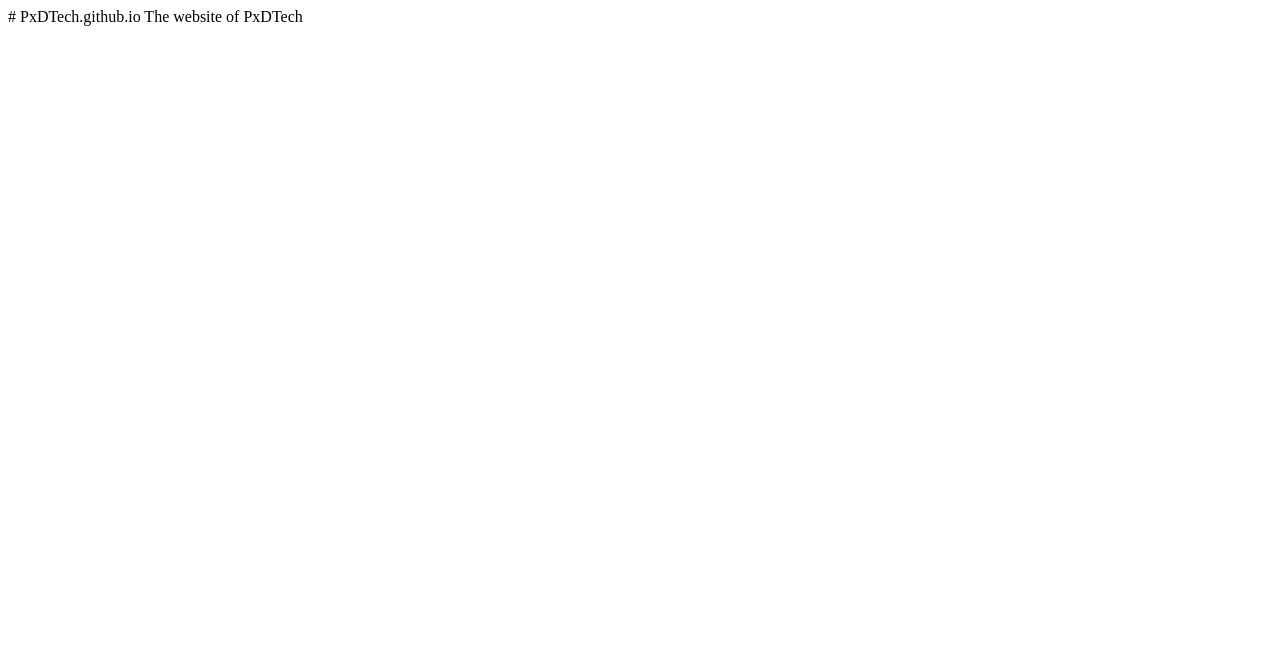
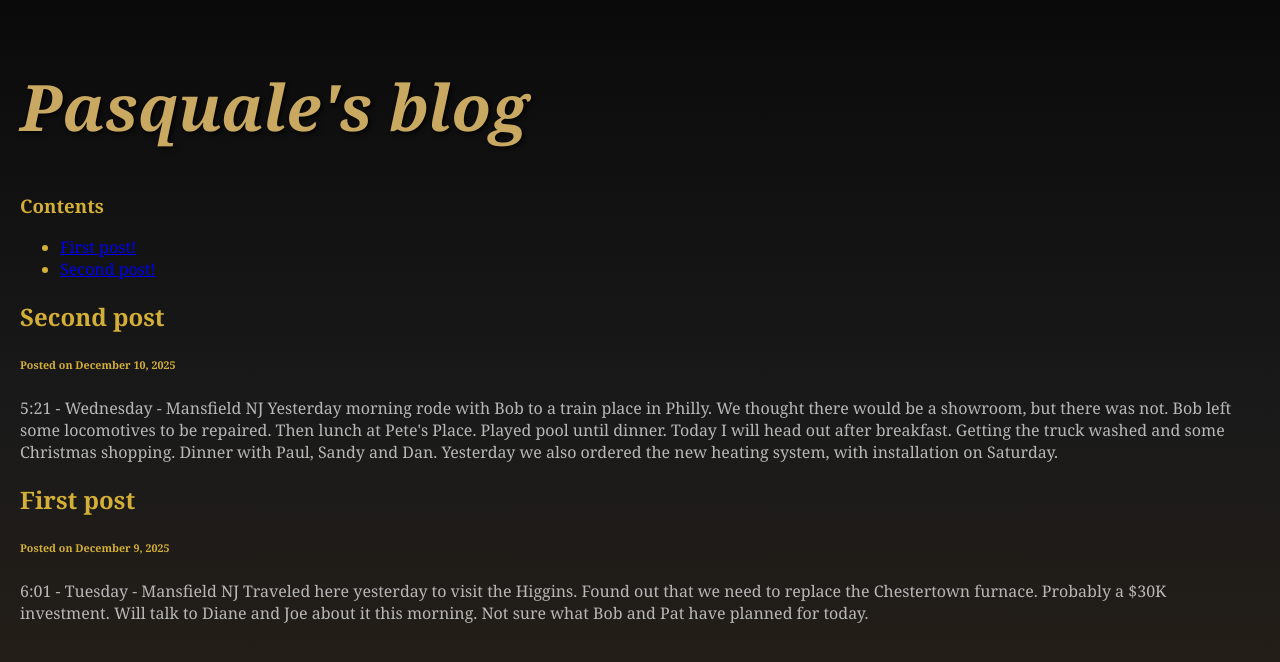
Before and after one commit to PxDTech/PxDTech.github.io, a plain HTML site: page index.html in a window 1280 px wide. Drawn offline with Linux system fonts and the light colour scheme.

Commit message:
Revamp index.html for blog layout and styling

```diff
--- a/index.html
+++ b/index.html
@@ -1,2 +1,61 @@
-# PxDTech.github.io
-The website of PxDTech
+<!DOCTYPE html>
+<html>
+    <head>
+        <meta charset="utf-8">
+        <title>Project: Blog</title>
+		<style>
+		body {
+			background: linear-gradient(to bottom, #0a0a0a, #1a1a1a, #2a2015);
+			min-height: 100vh;
+			margin: 0;
+			padding: 20px;
+			color: #d4af37; /* Golden text like torchlight */
+			font-family: 'Georgia', serif;
+    }
+
+    h1 {
+			color: #c9a961; /* Aged gold */
+			text-shadow: 2px 2px 4px rgba(0, 0, 0, 0.8);
+			font-size: 64px;
+			font-style: italic;
+			font-weight:bold;
+    }
+
+    p {
+			color: #b8b8b8; /* Stone gray text */
+    }
+
+		</style>
+    </head>
+    <body>
+
+        <h1>Pasquale's blog</h1>
+
+        <h3>Contents</h3>
+        <ul>
+            <li><a href="#first-post">First post!</a></li>
+			<li><a href="#second-post">Second post!</a></li>
+        </ul>
+
+		<h2 id=second-post>Second post</h2>
+        <h6>Posted on December 10, 2025</h6>
+
+        <p>5:21 - Wednesday - Mansfield NJ
+Yesterday morning rode with Bob to a train place in Philly. We thought there would be a showroom, but there was not.
+Bob left some locomotives to be repaired. Then lunch at Pete's Place. Played pool until dinner.
+Today I will head out after breakfast. Getting the truck washed and some Christmas shopping.
+Dinner with Paul, Sandy and Dan.
+Yesterday we also ordered the new heating system, with installation on Saturday. </p>
+
+        <h2 id=first-post>First post</h2>
+        <h6>Posted on December 9, 2025</h6>
+
+        <p>6:01 - Tuesday - Mansfield NJ
+Traveled here yesterday to visit the Higgins. Found out that we need to replace the Chestertown furnace.
+Probably a $30K investment.
+Will talk to Diane and Joe about it this morning. Not sure what Bob and Pat have planned for today. </p>
+
+
+    </body>
+
+</html>
```
